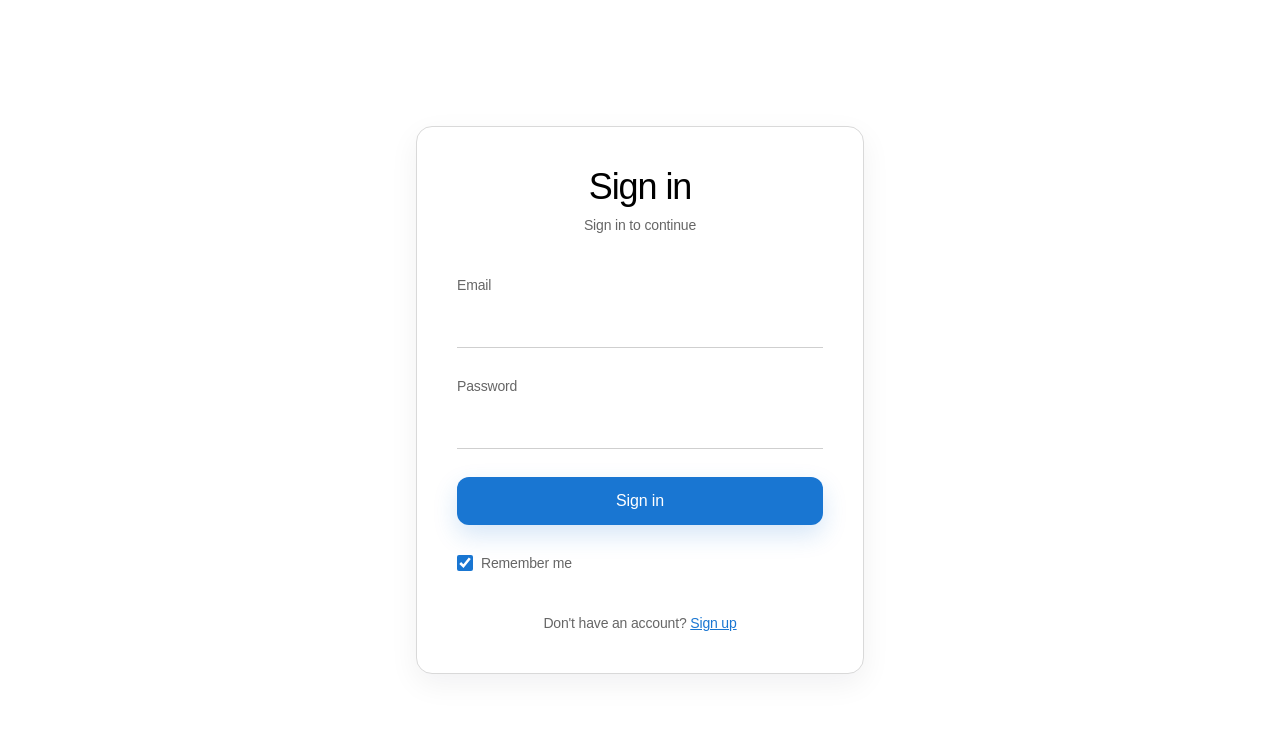
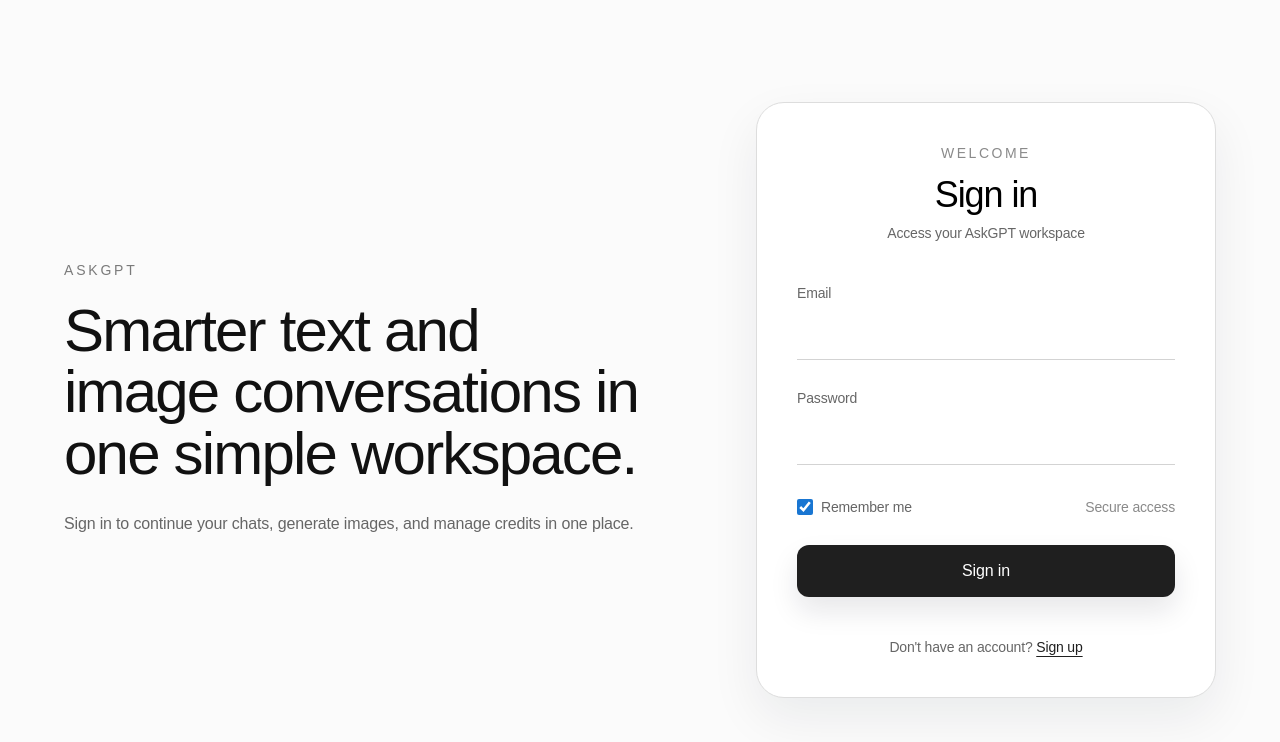
Before and after one commit to RushikeshSisode/AskGPT---, a React (Vite) app in the folder client/: page /login in a window 1280 px wide. Shown: the top 742 px of the page. Built offline with nearby package versions, Linux system fonts and the light colour scheme; no server answers.

Commit message:
Enhanced the Login page UI

```diff
--- a/client/src/pages/Login.jsx
+++ b/client/src/pages/Login.jsx
@@ -44,14 +44,28 @@
   };
 
   return (
-    <div className="flex min-h-screen items-center justify-center bg-white px-4 py-10 text-black">
-      <div className="w-full max-w-md rounded-2xl border border-[#d9d9d9] bg-white px-8 py-10 shadow-[0_10px_30px_rgba(15,23,42,0.06)] sm:px-10">
+    <div className="min-h-screen bg-[#fbfbfb] px-4 py-8 text-black sm:px-6 lg:px-10">
+      <div className="mx-auto grid min-h-[calc(100vh-4rem)] w-full max-w-6xl items-center gap-10 lg:grid-cols-[1fr_460px]">
+        <section className="hidden lg:block lg:pr-10">
+          <div className="max-w-xl">
+            <p className="mb-5 text-sm uppercase tracking-[0.2em] text-[#7a7a7a]">AskGPT</p>
+            <h1 className="page-title text-6xl font-normal leading-[1.02] text-[#111111]">
+              Smarter text and image conversations in one simple workspace.
+            </h1>
+            <p className="mt-6 text-base leading-8 text-[#666666]">
+              Sign in to continue your chats, generate images, and manage credits in one place.
+            </p>
+          </div>
+        </section>
+
+        <div className="w-full rounded-[28px] border border-[#dddddd] bg-white px-8 py-10 shadow-[0_20px_50px_rgba(15,23,42,0.07)] sm:px-10">
           <div className="text-center">
-          <h1 className="page-title text-4xl font-normal text-black">
+            <p className="text-sm uppercase tracking-[0.18em] text-[#8a8a8a]">Welcome</p>
+            <h2 className="page-title mt-3 text-4xl font-normal text-black">
               {isLogin ? "Sign in" : "Sign up"}
-          </h1>
+            </h2>
             <p className="mt-2 text-sm text-[#666666]">
-            {isLogin ? "Sign in to continue" : "Sign up to continue"}
+              {isLogin ? "Access your AskGPT workspace" : "Create your AskGPT account"}
             </p>
           </div>
 
@@ -65,7 +79,7 @@
                   value={formData.name}
                   onChange={handleChange}
                   required
-                className="w-full border-0 border-b border-[#cfcfcf] bg-transparent px-0 py-2.5 text-base text-black outline-none"
+                  className="w-full border-0 border-b border-[#d3d3d3] bg-transparent px-0 py-3 text-base text-black outline-none focus:border-[#8c8c8c]"
                 />
               </div>
             )}
@@ -78,7 +92,7 @@
                 value={formData.email}
                 onChange={handleChange}
                 required
-              className="w-full border-0 border-b border-[#cfcfcf] bg-transparent px-0 py-2.5 text-base text-black outline-none"
+                className="w-full border-0 border-b border-[#d3d3d3] bg-transparent px-0 py-3 text-base text-black outline-none focus:border-[#8c8c8c]"
               />
             </div>
 
@@ -90,18 +104,11 @@
                 value={formData.password}
                 onChange={handleChange}
                 required
-              className="w-full border-0 border-b border-[#cfcfcf] bg-transparent px-0 py-2.5 text-base text-black outline-none"
+                className="w-full border-0 border-b border-[#d3d3d3] bg-transparent px-0 py-3 text-base text-black outline-none focus:border-[#8c8c8c]"
               />
             </div>
 
-          <button
-            type="submit"
-            disabled={loading}
-            className="w-full rounded-xl bg-[#1976d2] px-4 py-3 text-sm font-medium text-white shadow-[0_10px_24px_rgba(25,118,210,0.18)] hover:opacity-95 disabled:cursor-not-allowed disabled:opacity-60"
-          >
-            {loading ? "Please wait..." : isLogin ? "Sign in" : "Sign up"}
-          </button>
-
+            <div className="flex items-center justify-between gap-4 pt-1">
               <label className="flex items-center gap-2 text-sm text-[#666666]">
                 <input
                   type="checkbox"
@@ -111,6 +118,17 @@
                 />
                 Remember me
               </label>
+
+              {isLogin && <span className="text-sm text-[#8a8a8a]">Secure access</span>}
+            </div>
+
+            <button
+              type="submit"
+              disabled={loading}
+              className="w-full rounded-xl bg-[#1f1f1f] px-4 py-3.5 text-sm font-medium text-white shadow-[0_14px_28px_rgba(15,23,42,0.10)] hover:bg-[#111111] disabled:cursor-not-allowed disabled:opacity-60"
+            >
+              {loading ? "Please wait..." : isLogin ? "Sign in" : "Create account"}
+            </button>
           </form>
 
           <p className="mt-10 text-center text-sm text-[#666666]">
@@ -118,13 +136,14 @@
             <button
               type="button"
               onClick={() => setState(isLogin ? "register" : "login")}
-            className="text-[#1976d2] underline"
+              className="font-medium text-[#1f1f1f] underline underline-offset-4"
             >
               {isLogin ? "Sign up" : "Sign in"}
             </button>
           </p>
         </div>
       </div>
+    </div>
   );
 };
 
```
Lines whose indentation alone changed are shown as unchanged.
